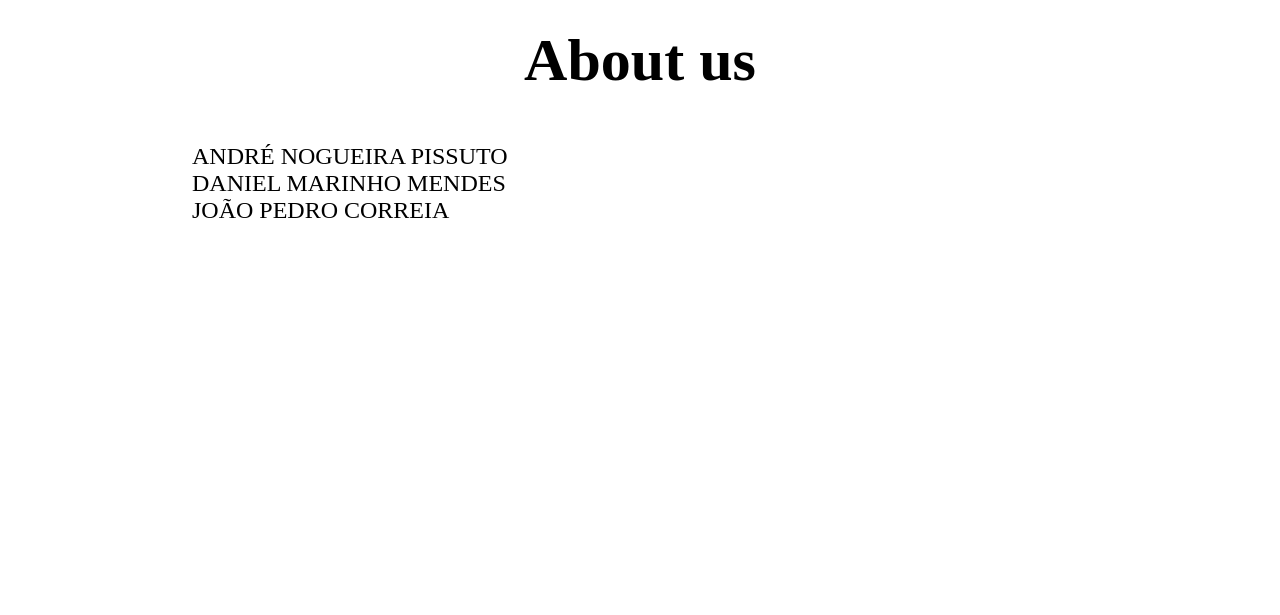
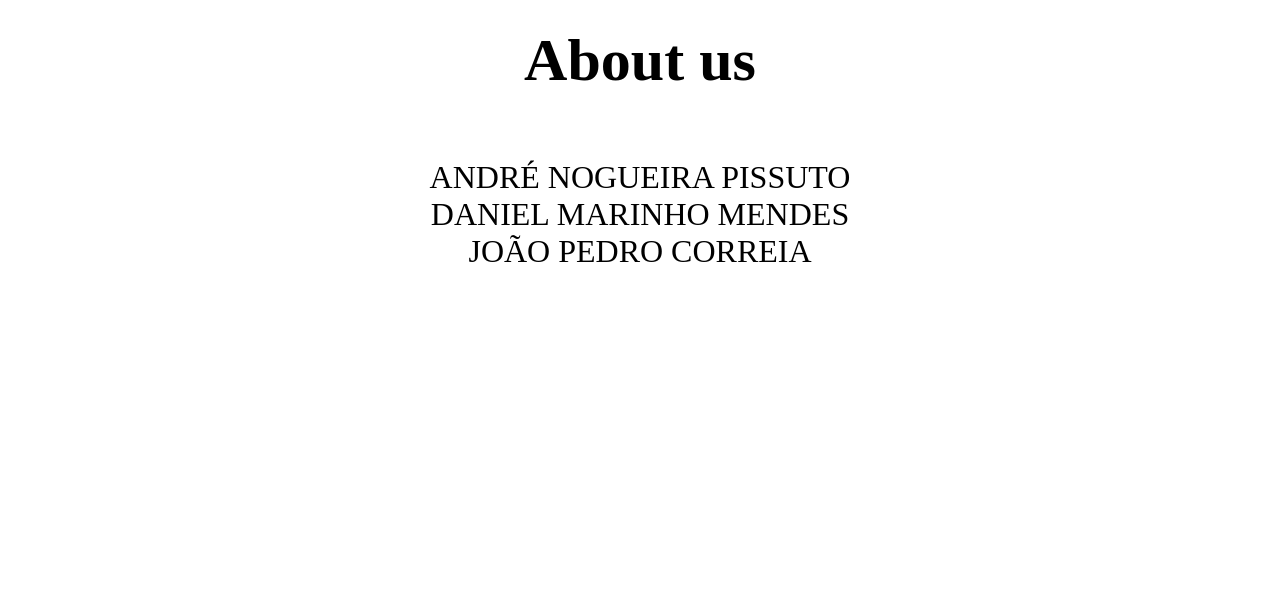
Before and after one commit to danielmarinhom/english_project, a plain HTML site: page about.html in a window 1280 px wide. Shown: the part 121-736 px from the top of the page. Drawn offline with Linux system fonts and the light colour scheme; a web font is replaced by a local one.

Commit message:
fix: about page font size

```diff
--- a/about.html
+++ b/about.html
@@ -22,12 +22,11 @@
 			<div class="titleContainer">
 				<h1>About us</h1>
 			</div>
-			<div class="textContainer">
+			<div class="textContainer" id="integrantes">
 				<p>
                     ANDRÉ NOGUEIRA PISSUTO<br>
                     DANIEL MARINHO MENDES<br>
                     JOÃO PEDRO CORREIA<br>
-										<br><br><br>
 				</p>
 			</div>
 		</section>
--- a/css/style.css
+++ b/css/style.css
@@ -141,6 +141,12 @@ footer img {
     font-size: 3em; /* Increased font size for calculator titles */
     font-family: 'Inika', serif;
 }
+#integrantes{
+    font-size: 2em;
+    align-items: center;
+    justify-content: center;
+    text-align: center;
+}
 .inputsClass {
     margin: 1em 0;
     padding: 1em;
```
